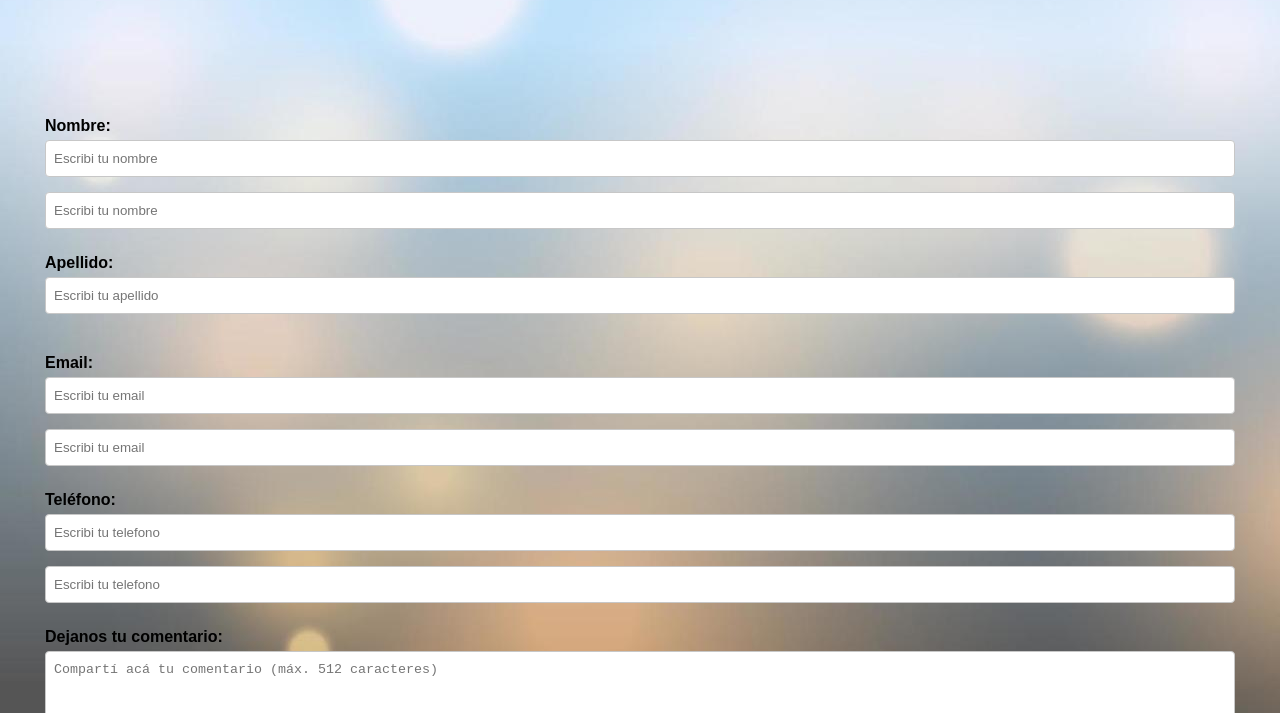
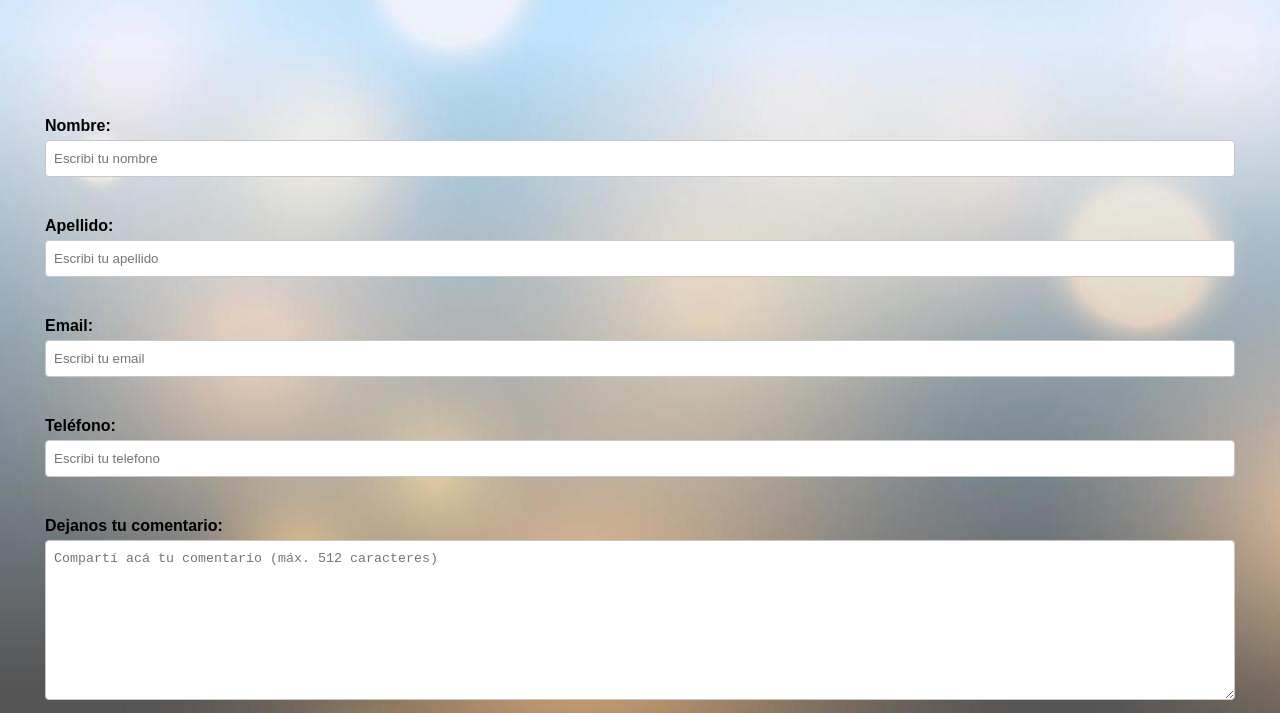
Before and after one commit to MatiasMogica/proyecto-super, a plain HTML site: page contacto/contacto.html in a window 1280 px wide. Shown: the part 239-952 px from the top of the page. Drawn offline with Linux system fonts and the light colour scheme.

Commit message:
arreglos

```diff
--- a/contacto/contacto.html
+++ b/contacto/contacto.html
@@ -35,8 +35,6 @@
                 <label for="nombre">Nombre:</label>
                 <input type="text" id="nombre" placeholder="Escribi tu nombre" class="nombre__input">
                 <p id="nombreError" class="msg__error"></p>
-                <input type="text" id="nombre" placeholder="Escribi tu nombre" class="nombre__input" >
-
             </div>
             <div class="apellido">
                 <label for="apellido">Apellido:</label>
@@ -49,13 +47,11 @@
                 <label for="email">Email:</label>
                 <input type="text" id="email" placeholder="Escribi tu email" class="email__input">
                 <p id="emailError" class="msg__error"></p>
-                <input type="email" id="email" aria-required="Debe completar el campo" placeholder="Escribi tu email" class="email__input">
             </div>
             <div class="telefono">
                 <label for="telefono">Teléfono:</label>
                 <input type="text" id="telefono" placeholder="Escribi tu telefono" class="telefono__input">
                 <p id="telefonoError" class="msg__error"></p>
-                <input type="tel" id="telefono" placeholder="Escribi tu telefono" class="telefono__input">
             </div>
             <div class="comentario">
                 <label for="comentario">Dejanos tu comentario:</label>
```
